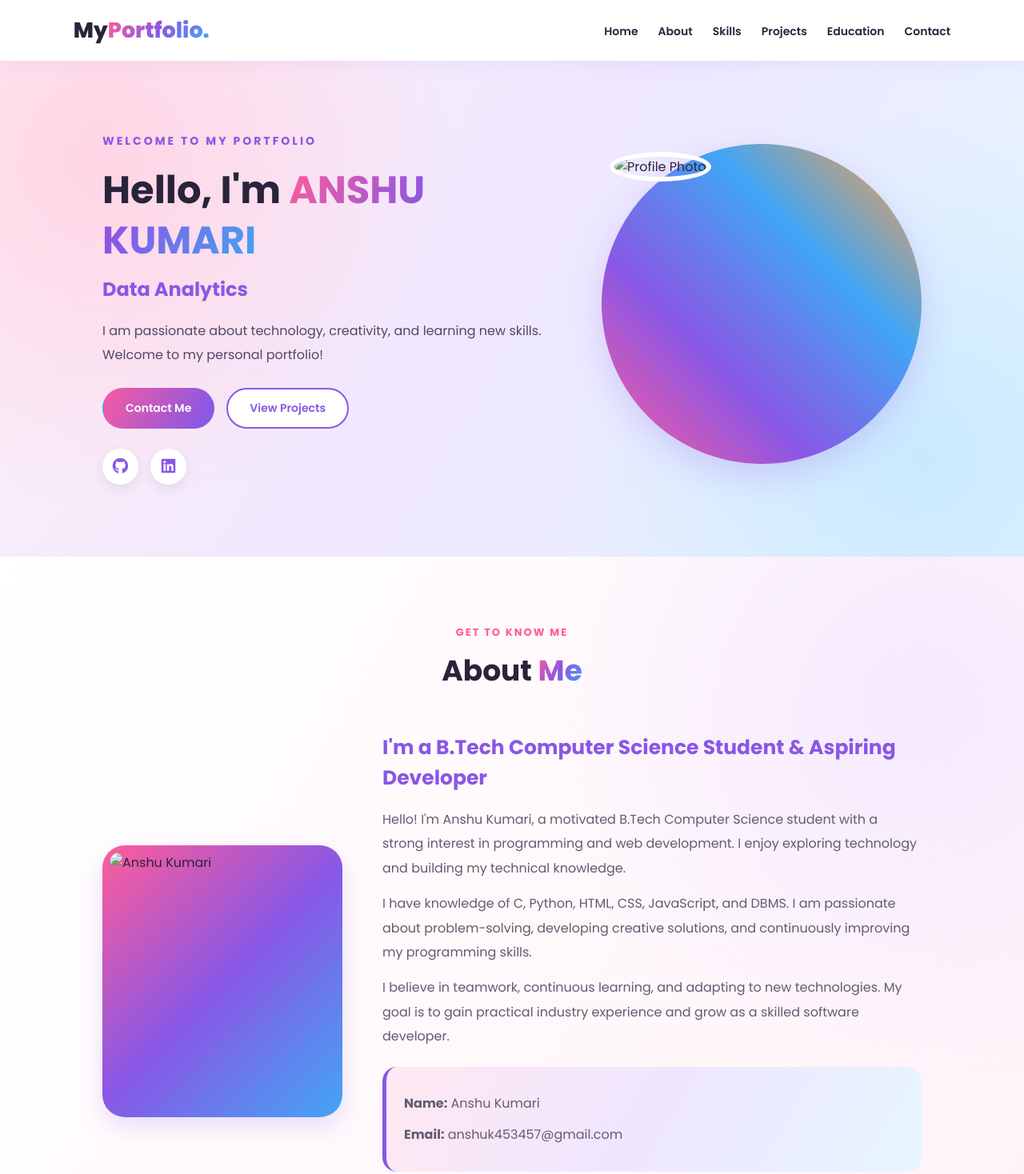
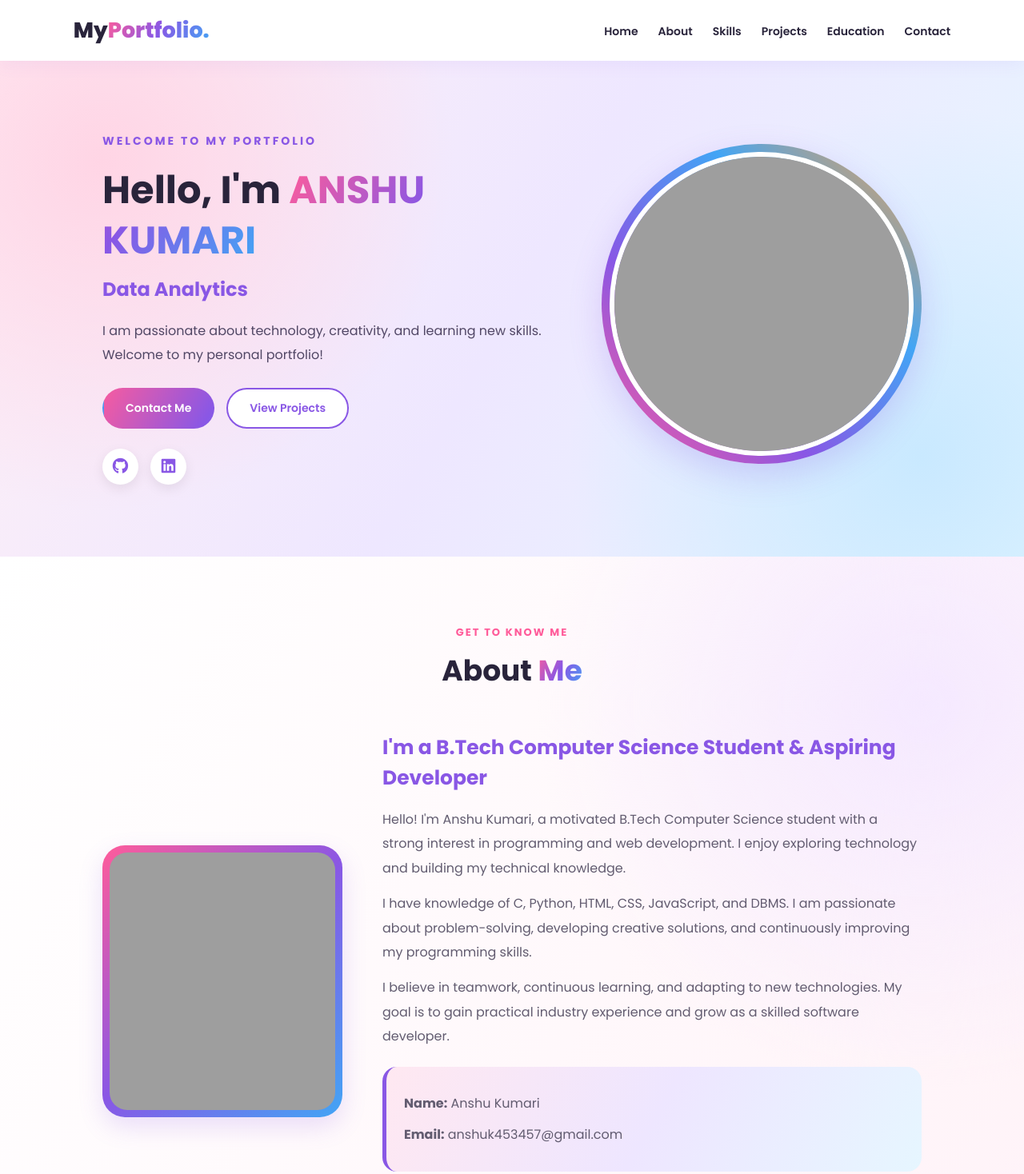
Before and after one commit to anshuk453457-ai/myportfolio, a plain HTML site: page index.html in a window 1280 px wide. Shown: the top 1468 px of the page at 80% size. Drawn offline with Linux system fonts and the light colour scheme; the site is published under a folder, as on GitHub Pages, so addresses that start at the root find nothing.

Commit message:
Update index.html

```diff
--- a/index.html
+++ b/index.html
@@ -71,7 +71,7 @@
         </div>
 
         <div class="home-image">
-            <img src="/profile.png" alt="Profile Photo">
+            <img src="profile.png" alt="Profile Photo">
         </div>
     </section>
 
@@ -85,7 +85,7 @@
 
     <div class="about-content">
         <div class="about-image">
-            <img src="/profile.png" alt="Anshu Kumari">
+            <img src="profile.png" alt="Anshu Kumari">
         </div>
 
 
```
